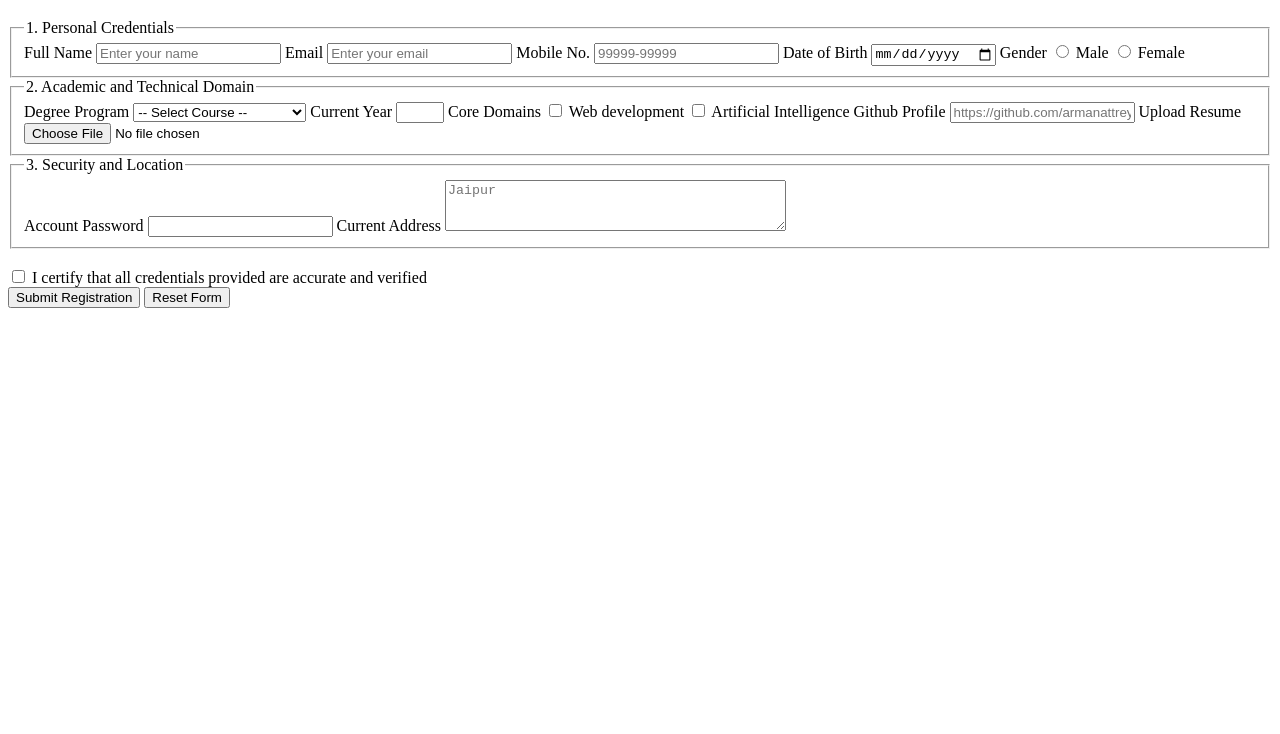
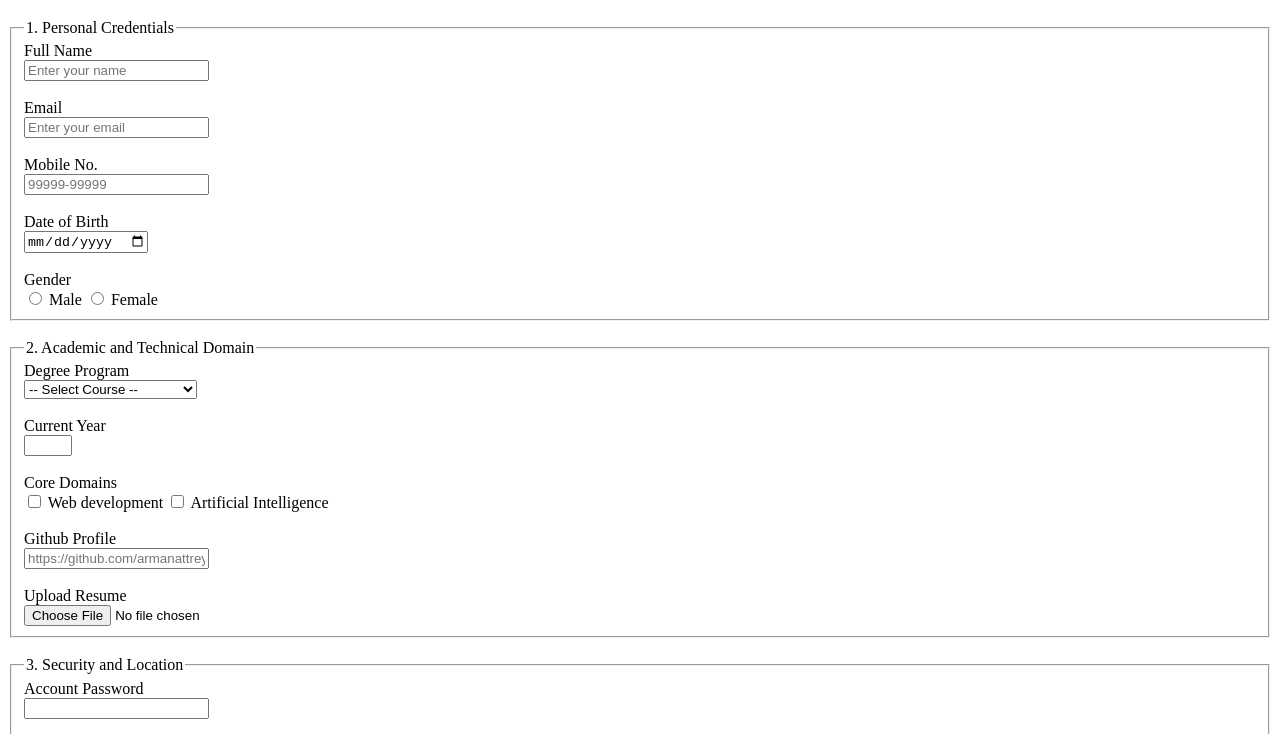
Before and after one commit to armanattrey/webd-assignment, a plain HTML site: page assignment-3/index.html in a window 1280 px wide. Shown: the part 61-795 px from the top of the page. Drawn offline with Linux system fonts and the light colour scheme.

Commit message:
feat(assignment-3): add br line breaks for clean form layout

```diff
--- a/assignment-3/index.html
+++ b/assignment-3/index.html
@@ -10,63 +10,63 @@
     <form action="#" method="POST">
         <fieldset>
             <legend>1. Personal Credentials</legend>
-            <label for="fullName">Full Name</label>
-            <input type="text" id="fullName" placeholder="Enter your name" required>
+            <label for="fullName">Full Name</label><br>
+            <input type="text" id="fullName" placeholder="Enter your name" required><br><br>
 
-            <label for="email">Email</label>
-            <input type="email" id="email" placeholder="Enter your email" name="email" required>
+            <label for="email">Email</label><br>
+            <input type="email" id="email" placeholder="Enter your email" name="email" required><br><br>
 
-            <label for="mobileno">Mobile No.</label>
-            <input type="tel" id="mobileno" name="mobile number" placeholder="99999-99999">
+            <label for="mobileno">Mobile No.</label><br>
+            <input type="tel" id="mobileno" name="mobile number" placeholder="99999-99999"><br><br>
 
-            <label for="dob">Date of Birth</label>
-            <input type="date" id="dob" name="dob" required>
+            <label for="dob">Date of Birth</label><br>
+            <input type="date" id="dob" name="dob" required><br><br>
 
-            <label for="gender">Gender</label>
+            <label for="gender">Gender</label><br>
             <input type="radio" id="gendermale" name="gender" value="male">
             <label for="gendermale">Male</label>
             <input type="radio" id="genderfemale" name="gender" value="female">
             <label for="genderfemale">Female</label>
-        </fieldset>
+        </fieldset><br>
 
         <fieldset>
             <legend>2. Academic and Technical Domain</legend>
-            <label for="courseName">Degree Program</label>
+            <label for="courseName">Degree Program</label><br>
             <select id="courseName" name="courseName" required>
                 <option value="">-- Select Course --</option>
                 <option value="BTech-AI/ML">BTech CSE-(AI/ML)</option>
                 <option value="BTech-CSE">BTech Computer Science</option>
-            </select>
+            </select><br><br>
 
-            <label for="year of study">Current Year</label>
-            <input type="number" id="year of study" name="year of study" min="1" max="4" required>
+            <label for="year of study">Current Year</label><br>
+            <input type="number" id="year of study" name="year of study" min="1" max="4" required><br><br>
 
-            <label>Core Domains</label>
+            <label>Core Domains</label><br>
             <input type="checkbox" id="interests2" name="interests2" value="web">
             <label for="interests2">Web development</label>
             <input type="checkbox" id="interest" name="interest" value="ai">
-            <label for="interest">Artificial Intelligence</label>
+            <label for="interest">Artificial Intelligence</label><br><br>
 
-            <label for="github">Github Profile</label>
-            <input type="url" id="githubProfile" name="githubProfile" placeholder="https://github.com/armanattrey">
+            <label for="github">Github Profile</label><br>
+            <input type="url" id="githubProfile" name="githubProfile" placeholder="https://github.com/armanattrey"><br><br>
 
-            <label for="resumeFile">Upload Resume</label>
+            <label for="resumeFile">Upload Resume</label><br>
             <input type="file" id="resumeFile" name="resumeFile" accept=".pdf">
-        </fieldset>
+        </fieldset><br>
 
         <fieldset>
             <legend>3. Security and Location</legend>
-            <label for="accountPassword">Account Password</label>
-            <input type="password" id="accountPassword" name="accountPassword" required minlength="8">
+            <label for="accountPassword">Account Password</label><br>
+            <input type="password" id="accountPassword" name="accountPassword" required minlength="8"><br><br>
 
-            <label for="currentAddress">Current Address</label>
+            <label for="currentAddress">Current Address</label><br>
             <textarea id="currentAddress" name="currentAddress" rows="3" cols="40" maxlength="200" placeholder="Jaipur"></textarea>
-        </fieldset>
+        </fieldset><br>
 
         <div style="margin-top: 18px;">
             <input type="checkbox" id="termsAccepted" name="termsAccepted" required>
             <label for="termsAccepted">I certify that all credentials provided are accurate and verified</label>
-        </div>
+        </div><br>
 
         <div>
             <button type="submit">Submit Registration</button>
```
Also changed, not shown: assignment-3-output.png.
